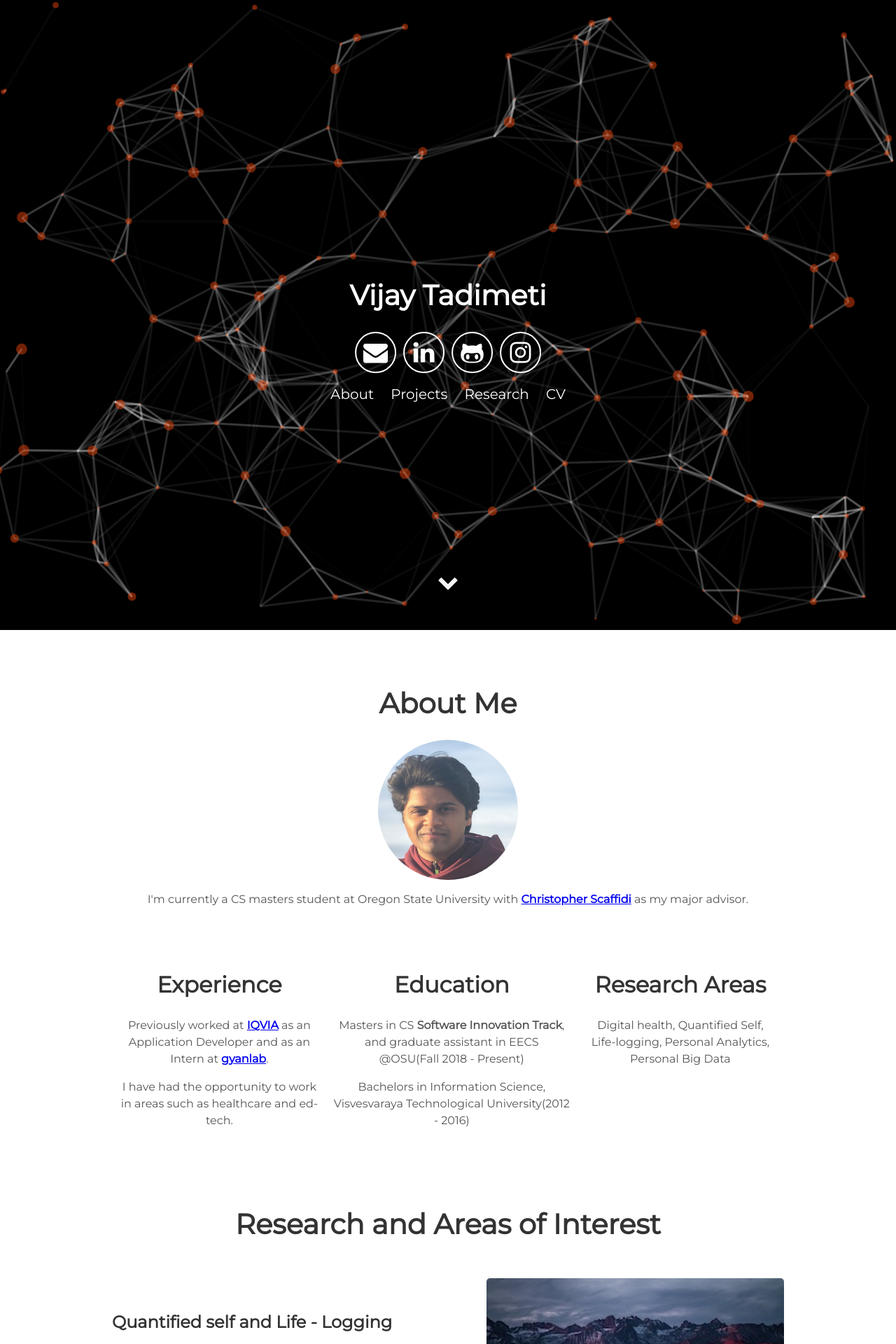
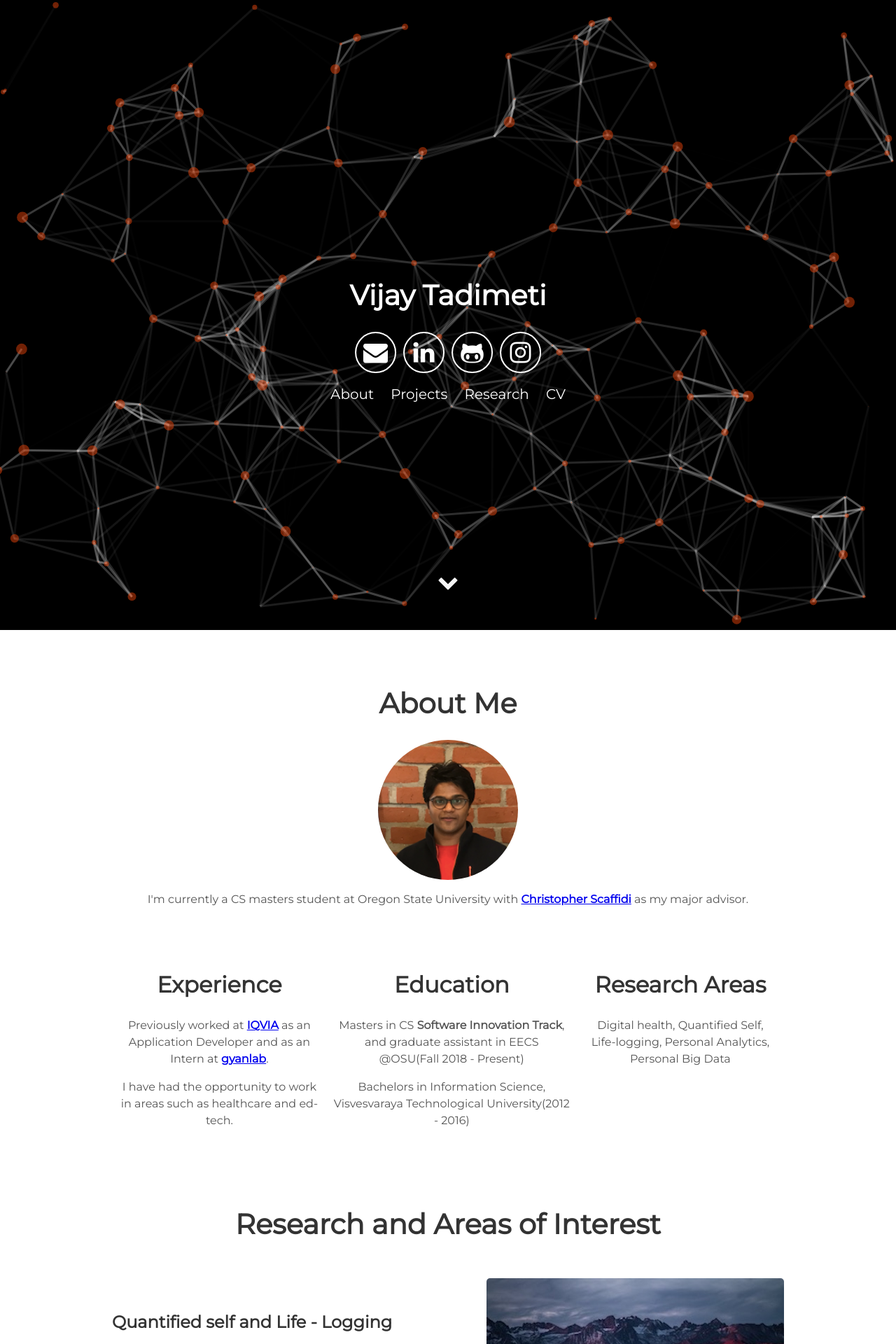
Before and after one commit to vijayvardhan94/laughing-octo-barnacle, a Jekyll site: the page built from index.html, in a window 1280 px wide. Shown: the top 1920 px of the page at 70% size. Built offline with Jekyll 4.4.1, drawn with Linux system fonts in a browser that asks for light colours.

Commit message:
this is now

```diff
--- a/_includes/about.html
+++ b/_includes/about.html
@@ -1,6 +1,6 @@
  <div class="user-details">
   <h1>About Me</h1>
-  <img class = "img-class" alt="profile" src="{{ "/assets/img/rsz_img_01.png" | prepend: site.baseurl }}"  align="middle" width="200" height="200" />
+  <img class = "img-class" alt="profile" src="{{ "/assets/img/rsz_img_2.png" | prepend: site.baseurl }}"  align="middle" width="200" height="200" />
 
   <p>I'm currently a CS masters student at Oregon State University with <b><a href = "http://web.engr.oregonstate.edu/~scaffidc/">Christopher Scaffidi</a></b> as my major advisor. </p>
 </div>
```
Also changed, not shown: assets/Screenshot 2018-12-27 at 8.53.16 PM.png (deleted), assets/img/rsz_img_2.png (added).
